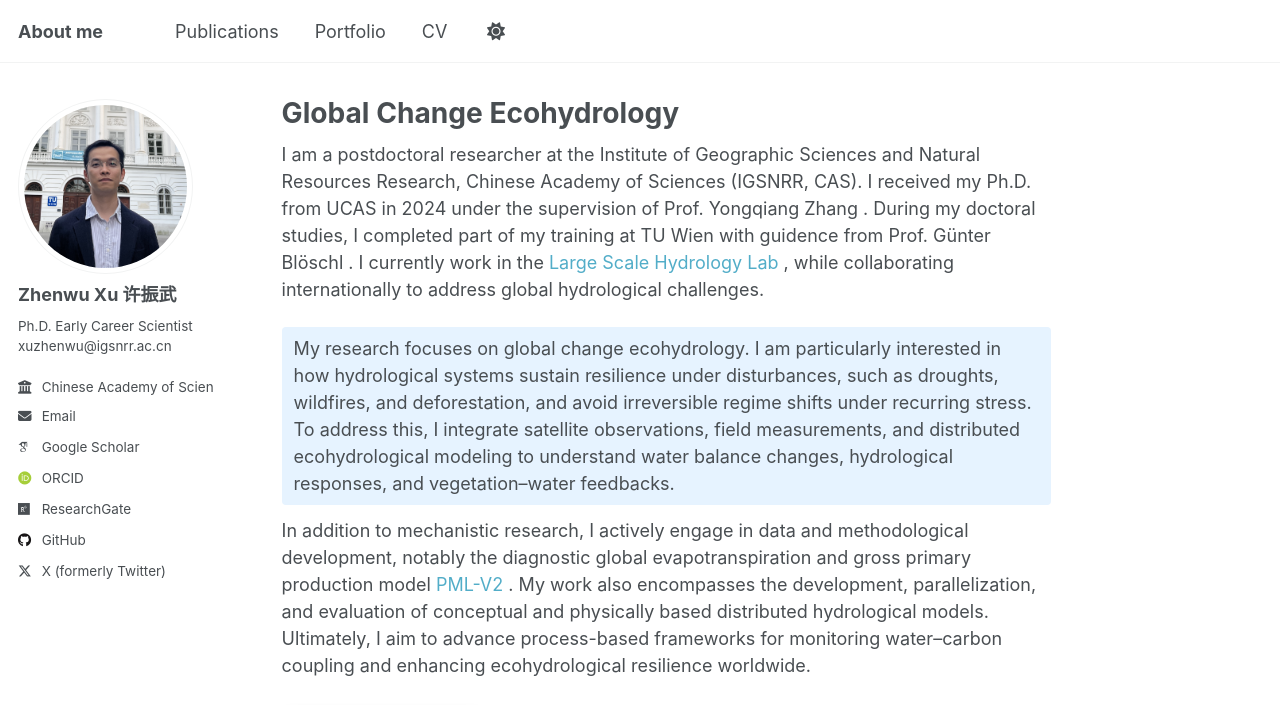
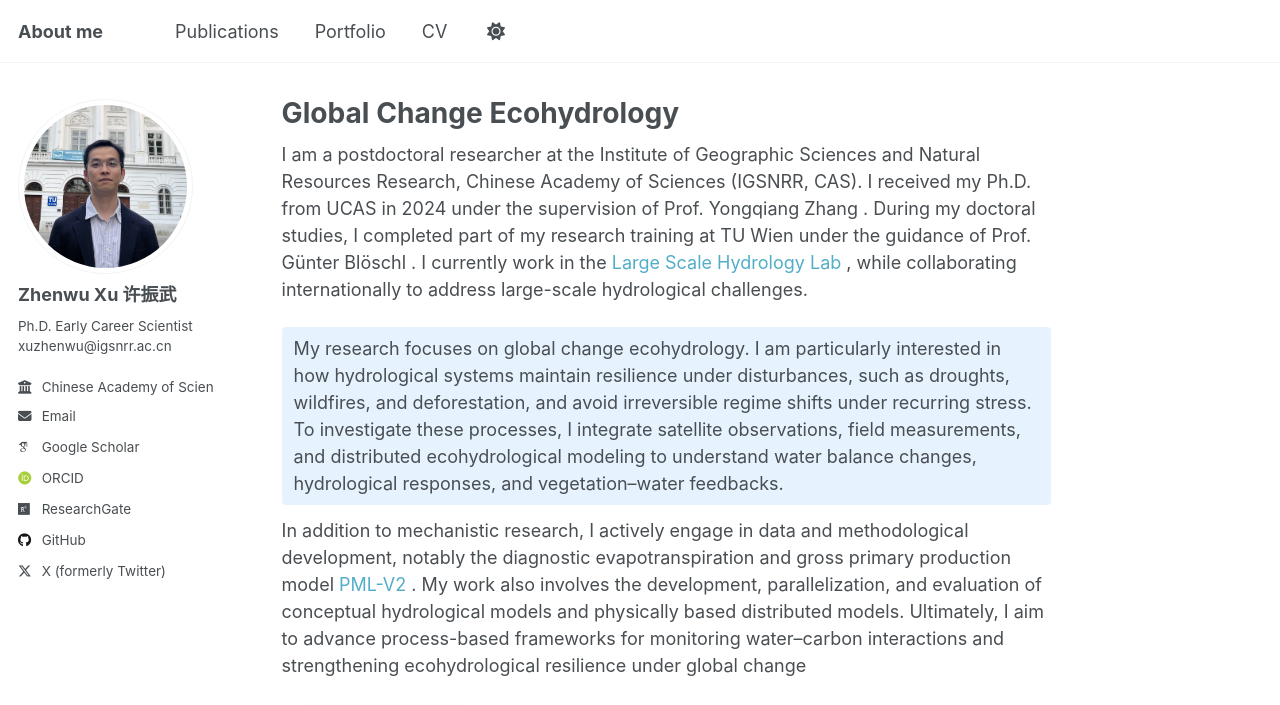
Before and after one commit to xuzhenwu/xuzhenwu.github.io, a Jekyll site: the page built from _pages/about.md, in a window 1280 px wide and 900 px high, cut to the strip 0-705 px from the top of the window. Built offline with Jekyll 4.4.1, drawn with Linux system fonts in a browser that asks for light colours; some web fonts are replaced; a script that is not in the unit is left out.

Commit message:
Update about.md

```diff
--- a/_pages/about.md
+++ b/_pages/about.md
@@ -19,7 +19,7 @@ redirect_from:
        style="color: inherit; text-decoration: none;">
       Yongqiang Zhang
     </a>.
-    During my doctoral studies, I completed part of my training at TU Wien with guidence from
+    During my doctoral studies, I completed part of my research training at TU Wien under the guidance of
     Prof.
     <a href="https://www.waterresources.at/index.php?id=99"
        target="_blank"
@@ -32,7 +32,7 @@ redirect_from:
        style="text-decoration: none;">
       Large Scale Hydrology Lab
     </a>,
-    while collaborating internationally to address global hydrological challenges.
+    while collaborating internationally to address large-scale hydrological challenges.
   </p>
 
   <div style="
@@ -42,26 +42,23 @@ redirect_from:
     margin: 12px 0;
   ">
     My research focuses on global change ecohydrology. I am particularly
-    interested in how hydrological systems sustain resilience under disturbances,
+    interested in how hydrological systems maintain resilience under disturbances,
     such as droughts, wildfires, and deforestation, and avoid irreversible regime
-    shifts under recurring stress. To address this, I integrate satellite observations,
+    shifts under recurring stress. To investigate these processes, I integrate satellite observations,
     field measurements, and distributed ecohydrological modeling to understand
     water balance changes, hydrological responses, and vegetation–water feedbacks.
   </div>
 
   <p>
     In addition to mechanistic research, I actively engage in data and
-    methodological development, notably the diagnostic global evapotranspiration and gross primary production
+    methodological development, notably the diagnostic evapotranspiration and gross primary production
     model
     <a href="https://developers.google.com/earth-engine/datasets/publisher/pml_evapotranspiration"
        target="_blank"
        style="text-decoration: none;">
       PML-V2
     </a>.
-    My work also encompasses the development, parallelization, and evaluation of
-    conceptual and physically based distributed hydrological models. Ultimately,
-    I aim to advance process-based frameworks for monitoring water–carbon coupling
-    and enhancing ecohydrological resilience worldwide.
+   My work also involves the development, parallelization, and evaluation of conceptual hydrological models and physically based distributed models. Ultimately, I aim to advance process-based frameworks for monitoring water–carbon interactions and strengthening ecohydrological resilience under global change
   </p>
 
 </div>
```
